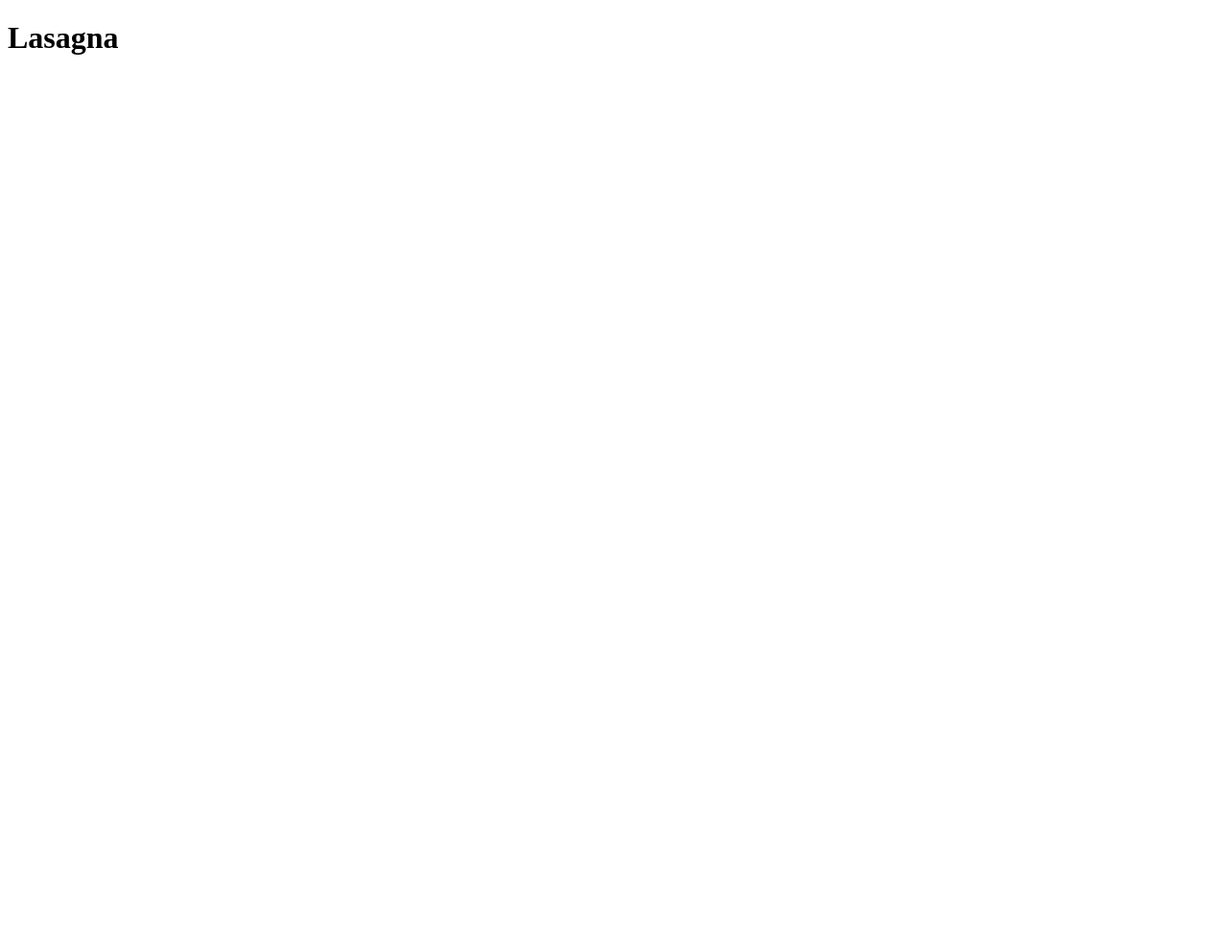
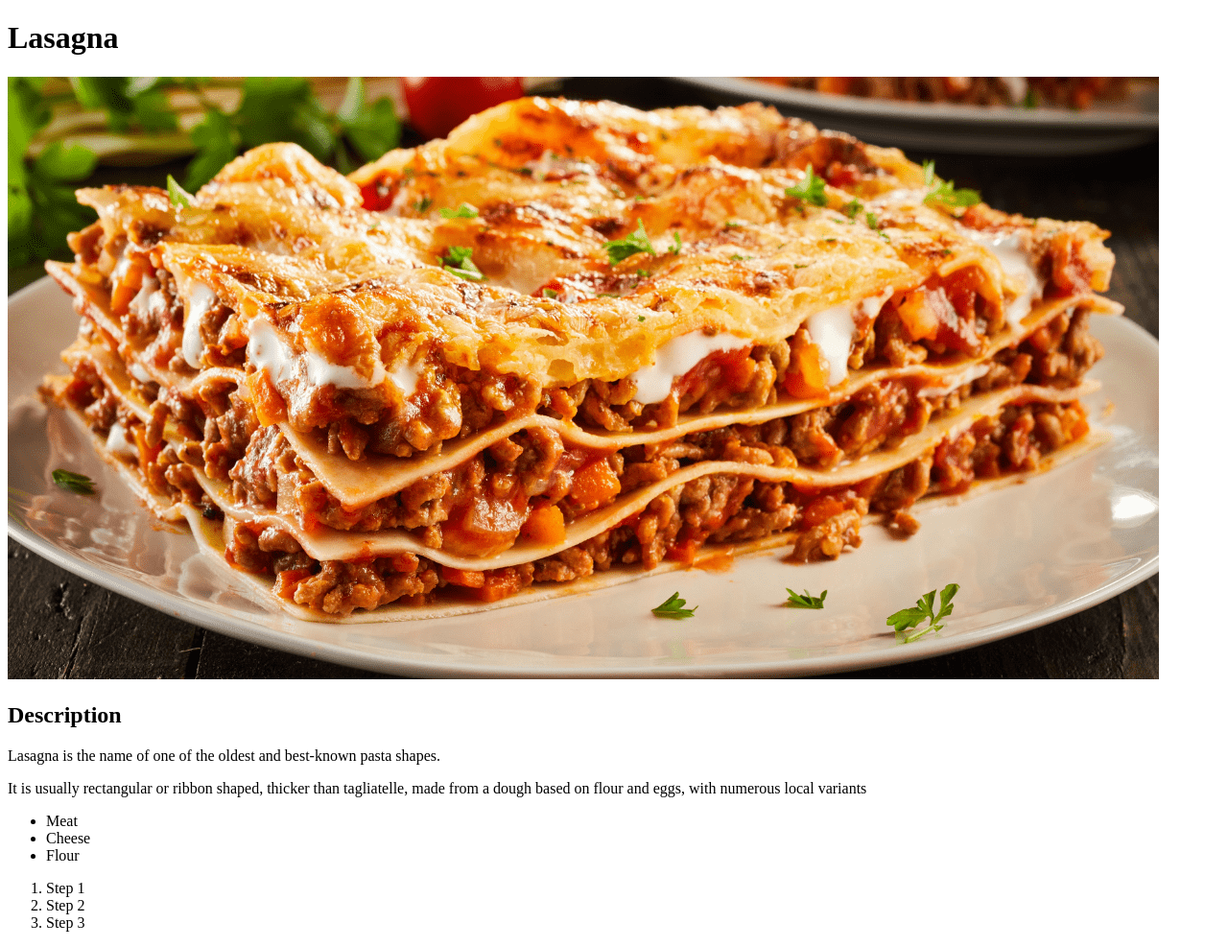
Before and after one commit to notbatokikic/odin-recipes, a plain HTML site: page recipes/lasagna.html in a window 1280 px wide. Shown: the whole page at 96% size. Before the commit the page ends 800 px from the top, so only its background shows below. Drawn offline with Linux system fonts and the light colour scheme.

Commit message:
Finished Lasagna page

```diff
--- a/recipes/lasagna.html
+++ b/recipes/lasagna.html
@@ -8,6 +8,23 @@
 </head>
 <body>
     <h1>Lasagna</h1>
+     <img src="../recipes/Images/Homemade-Ground-Beef-Lasagna-with-Melted-Cheese.png" alt="Stacked Lasagna">
+
+     <h2>Description</h2>
+        <p>Lasagna is the name of one of the oldest and best-known pasta shapes.</p>
+        <p>It is usually rectangular or ribbon shaped, thicker than tagliatelle,
+        made from a dough based on flour and eggs, with numerous local variants</p>
+            <ul>
+                <li>Meat</li>
+                <li>Cheese</li>
+                <li>Flour</li>
+            </ul>
+
+            <ol>
+                <li>Step 1</li>
+                <li>Step 2</li>
+                <li>Step 3</li>
+            </ol>
 
 </body>
 </html>
```
Also changed, not shown: recipes/Images/Homemade-Ground-Beef-Lasagna-with-Melted-Cheese.png (added), 1 other file.
